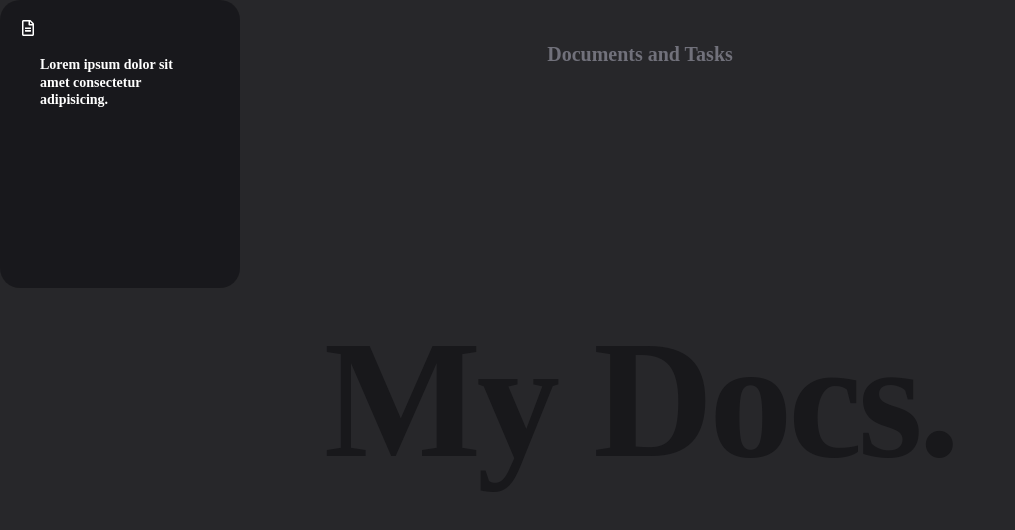
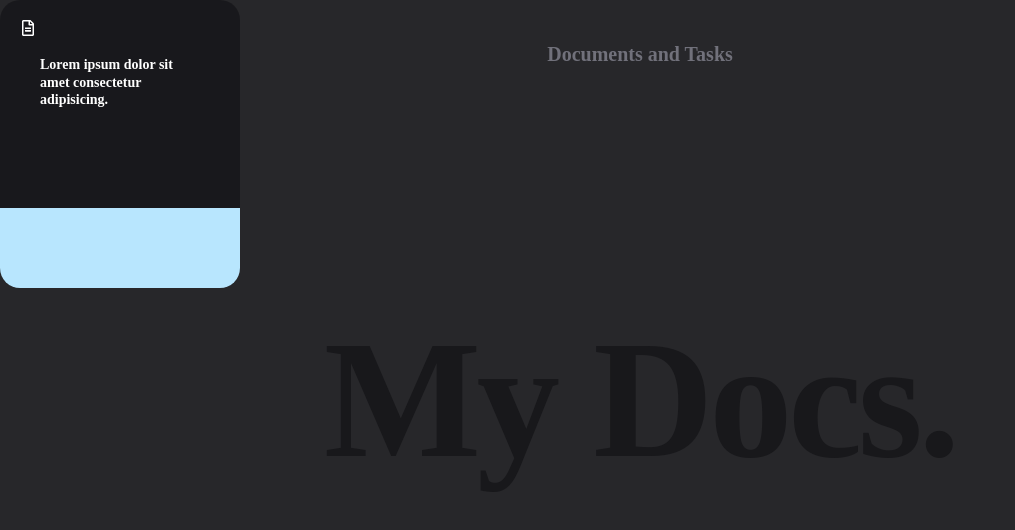
Before and after one commit to muazimmaqbool/mydocs, a React (Vite) app: page / in a window 1280 px wide. Shown: the top 530 px of the page, without its empty margins (0-1015 px from the left). Built offline with nearby package versions, Linux system fonts and the light colour scheme.

Commit message:
footer added

```diff
--- a/src/Components/Card.jsx
+++ b/src/Components/Card.jsx
@@ -4,10 +4,11 @@ import { FaRegFileAlt } from "react-icons/fa";
 //called from Foreground.jsx
 const Card = () => {
   return (
-    <div className='relative w-60 h-72 bg-zinc-900/90 p-5 text-white rounded-[20px]'>
+    <div className='relative w-60 h-72 bg-zinc-900/90 p-5 text-white rounded-[20px] overflow-hidden'>
         {/* bg-zinc-900/10 in this 90 means 90% opacity */}
         <FaRegFileAlt/>
         <p className='text-sm m-5 font-semibold leading-tight'>Lorem ipsum dolor sit amet consectetur adipisicing.</p>
+        <div className='footer absolute bottom-0 bg-sky-200 w-full h-20 left-0'></div>
     </div>
 
   )
```
